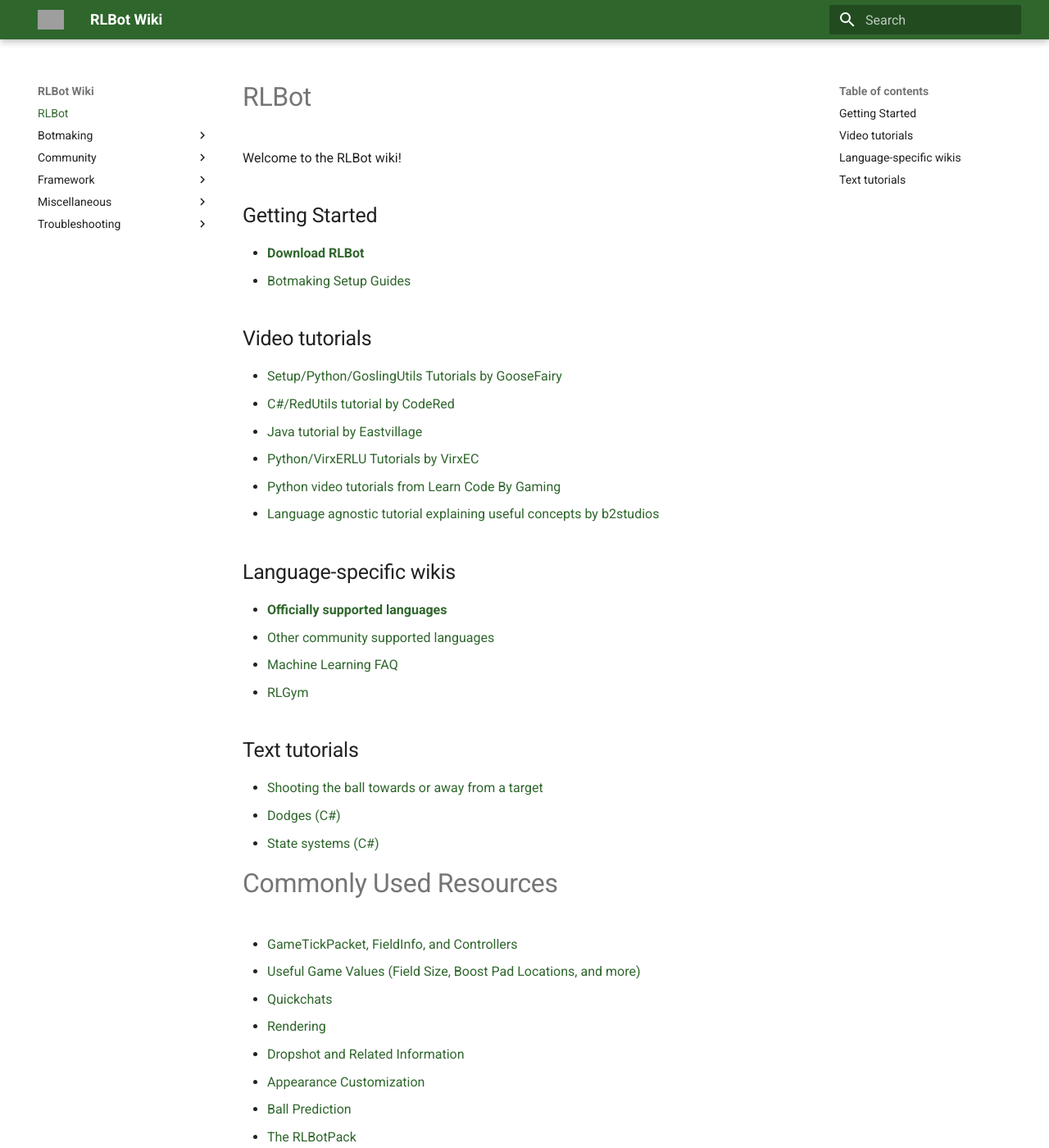
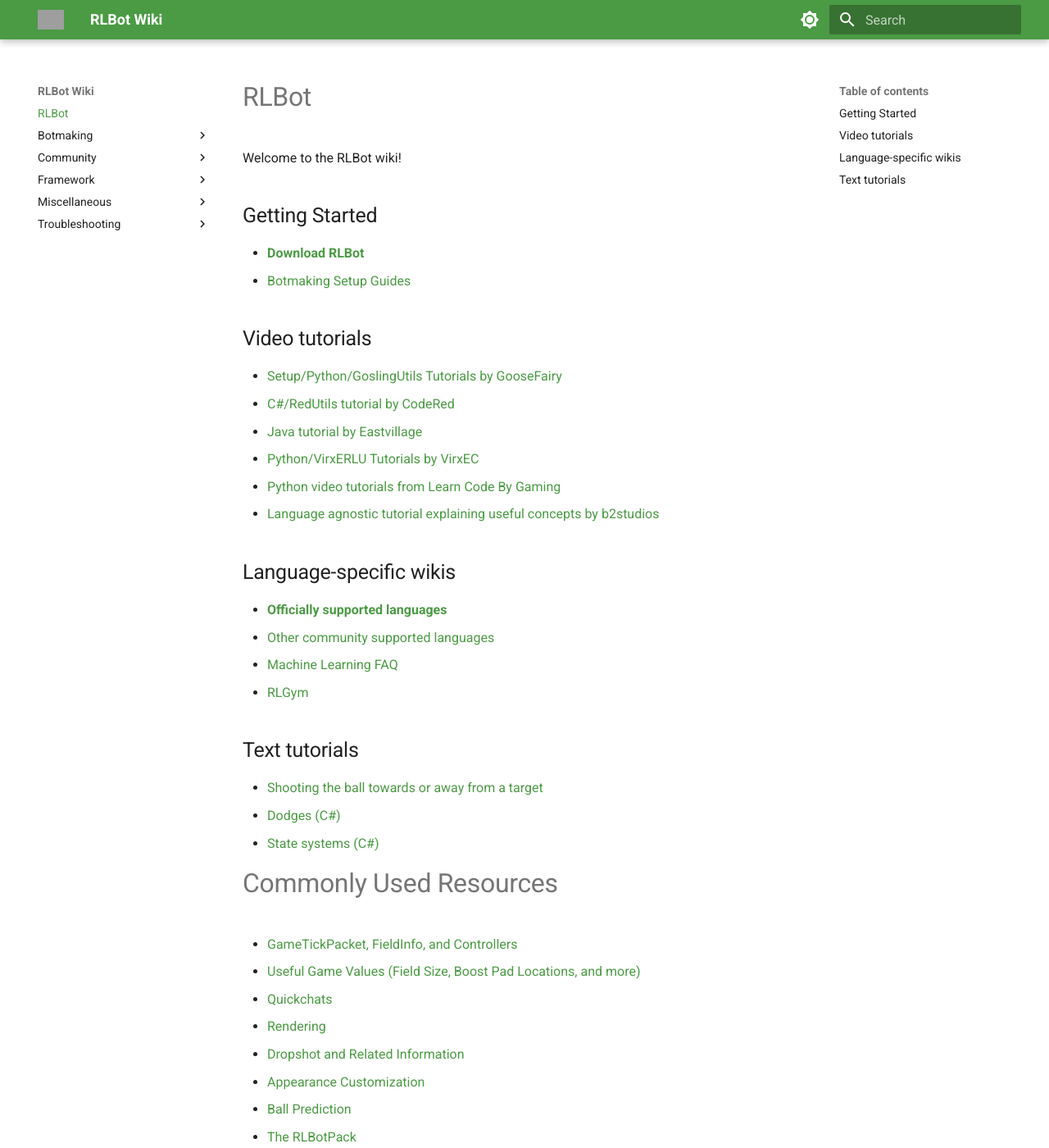
Before and after one commit to RLBot/wiki, an MkDocs documentation site: the page built from docs/index.md, in a window 1280 px wide and 1400 px high. Shown: the whole window at 82% size. Built offline with MkDocs 1.6.1 and Material for MkDocs 9.7.7, drawn with Linux system fonts in a browser that asks for light colours; grey boxes are pictures that could not be loaded.

Commit message:
add dark mode switch and fix contrast

```diff
--- a/docs/stylesheets/extra.css
+++ b/docs/stylesheets/extra.css
@@ -2,7 +2,7 @@
 
 :root {
   /* This green is just picked from the logo, is there a rlbot green? */
-  --md-primary-fg-color: #2f662c;
+  --md-primary-fg-color: #4b9a44;
 }
 
 h1,
--- a/mkdocs.yml
+++ b/mkdocs.yml
@@ -5,7 +5,21 @@
   logo: assets/rlbot-logo.svg
   favicon: assets/rlbot-logo.svg
   palette:
-    primary: custom
+    # Palette toggle for light mode
+    - media: "(prefers-color-scheme: light)"
+      primary: custom
+      scheme: default
+      toggle:
+        icon: material/brightness-7
+        name: Switch to dark mode
+
+    # Palette toggle for dark mode
+    - media: "(prefers-color-scheme: dark)"
+      primary: custom
+      scheme: slate
+      toggle:
+        icon: material/brightness-4
+        name: Switch to system preference
 
 extra_css:
   - stylesheets/extra.css
```
